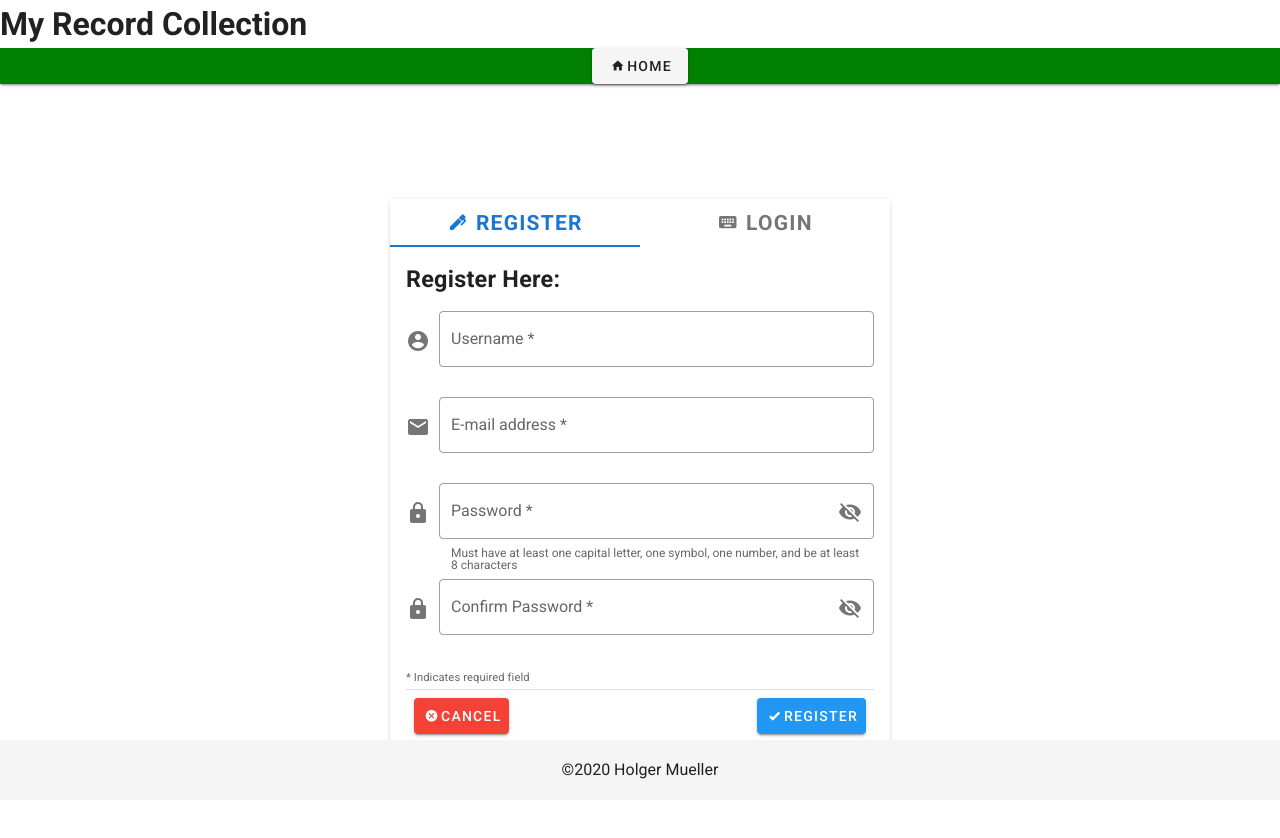
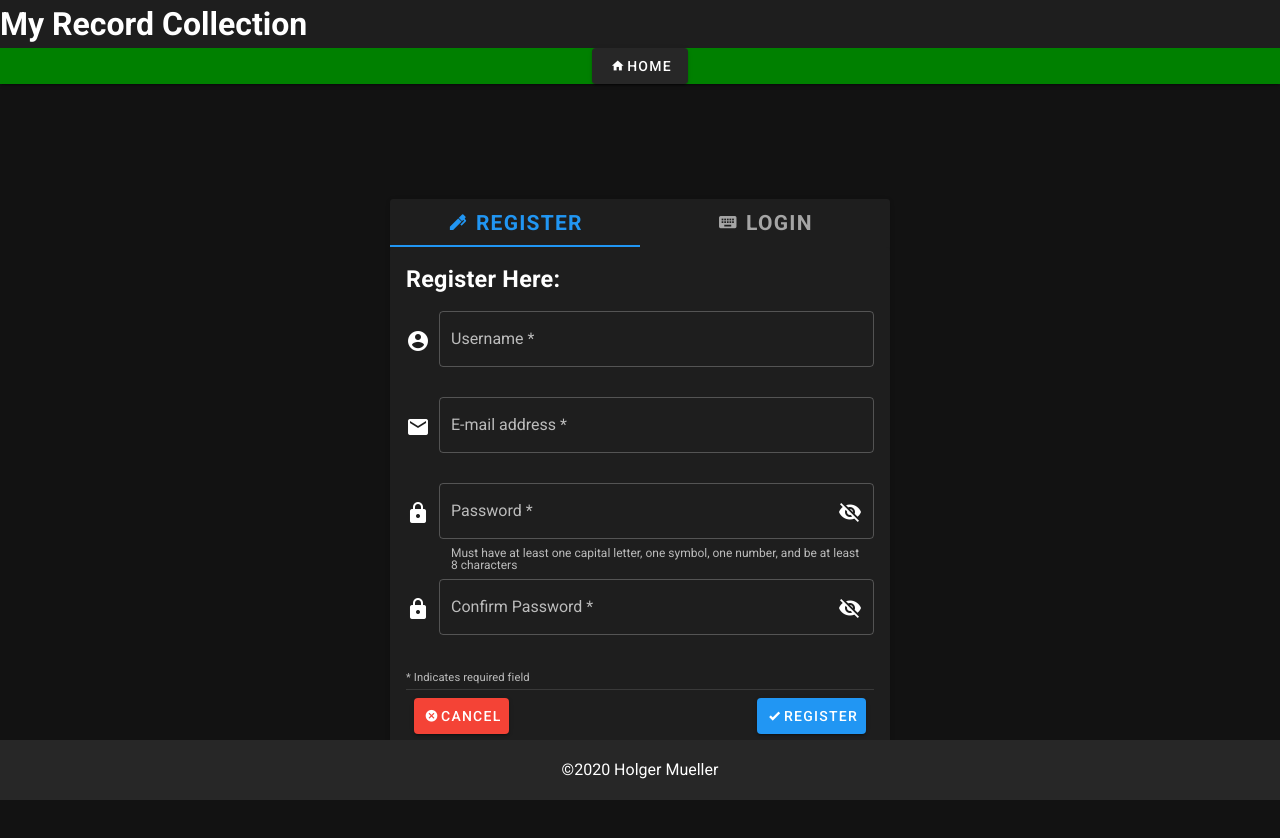
Before and after one commit to Holgermueller/wish-list, a Vue app: page / in a window 1280 px wide. Shown: the top 838 px of the page. Built offline with nearby package versions, Linux system fonts and the light colour scheme; no server answers.

Commit message:
set theme to dark

```diff
--- a/src/App.vue
+++ b/src/App.vue
@@ -20,8 +20,8 @@ export default {
     Footer
   },
 
-  data: () => ({
-    //
-  })
+  data() {
+    return {};
+  }
 };
 </script>
--- a/src/plugins/vuetify.js
+++ b/src/plugins/vuetify.js
@@ -1,7 +1,10 @@
-import Vue from 'vue';
-import Vuetify from 'vuetify/lib';
+import Vue from "vue";
+import Vuetify from "vuetify/lib";
 
 Vue.use(Vuetify);
 
 export default new Vuetify({
+  theme: {
+    dark: true
+  }
 });
```
